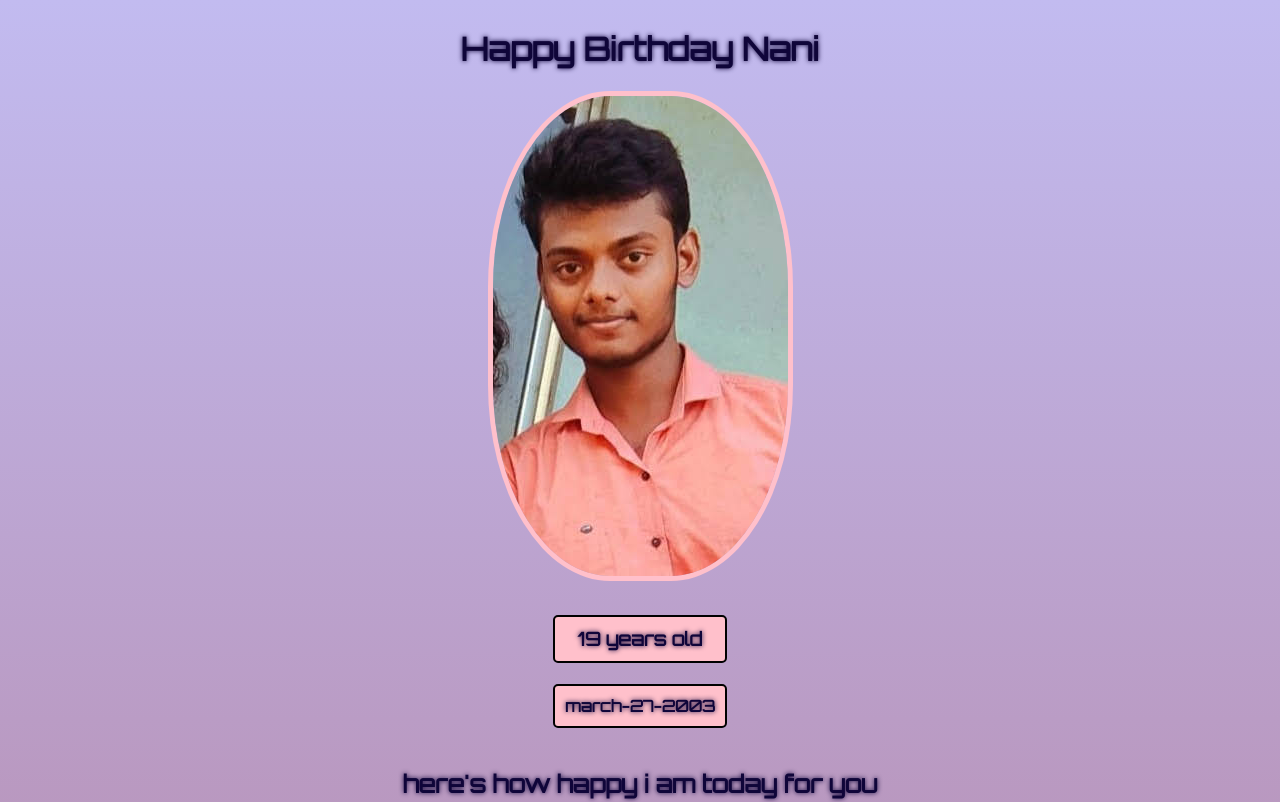
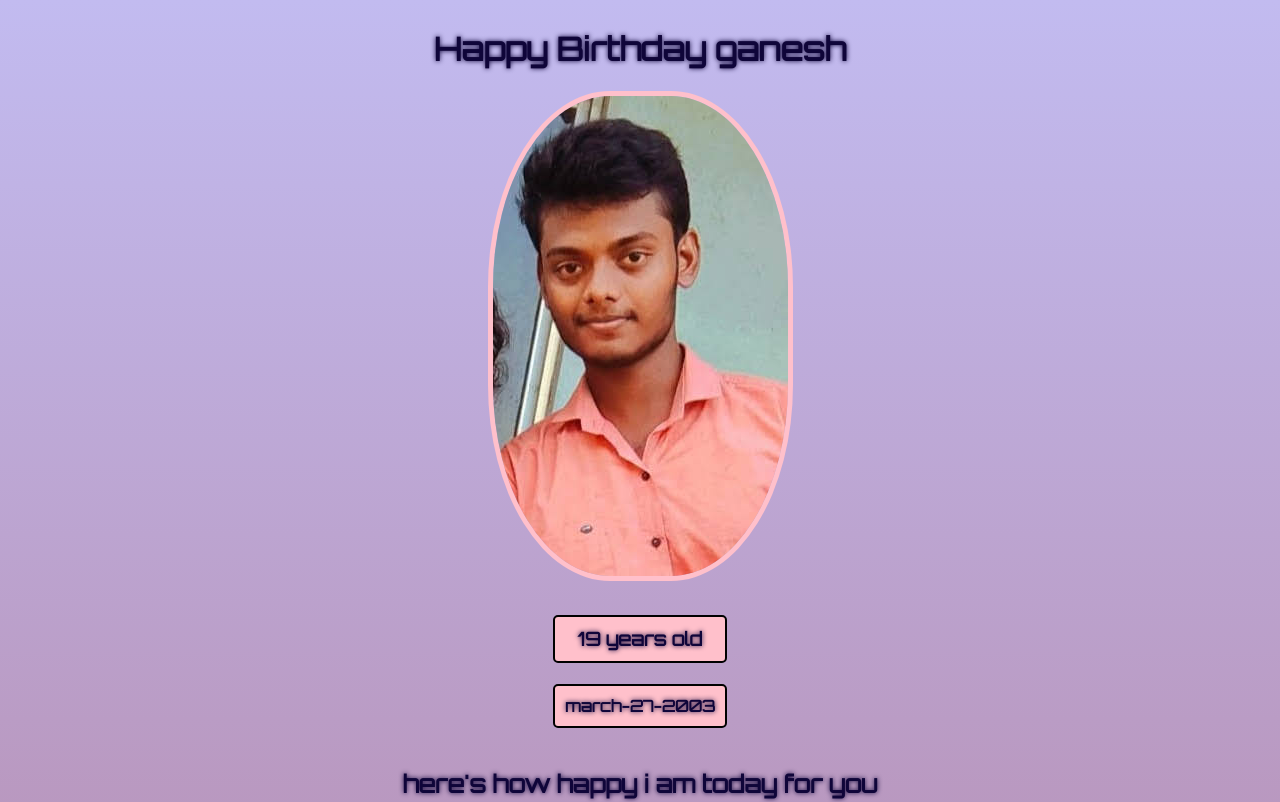
Before and after one commit to jayanthkondhinni/bdat-gift-site, a plain HTML site: page index.html in a window 1280 px wide. Shown: the top 802 px of the page. Drawn offline with Linux system fonts and the light colour scheme.

Commit message:
change name to ganesh

```diff
--- a/index.html
+++ b/index.html
@@ -9,7 +9,7 @@
 </head>
 <body>
 <div id="header">
-<h1>Happy Birthday Nani</h1>
+<h1>Happy Birthday ganesh</h1>
 <img src=jayanth.jpg alt="jayanth photo" id="jayanth-img">
 <div>
 <h3 id="age">19 years old</h3>
```
